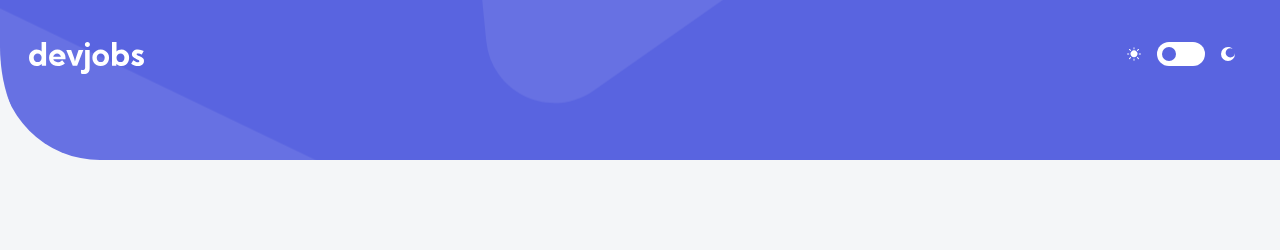
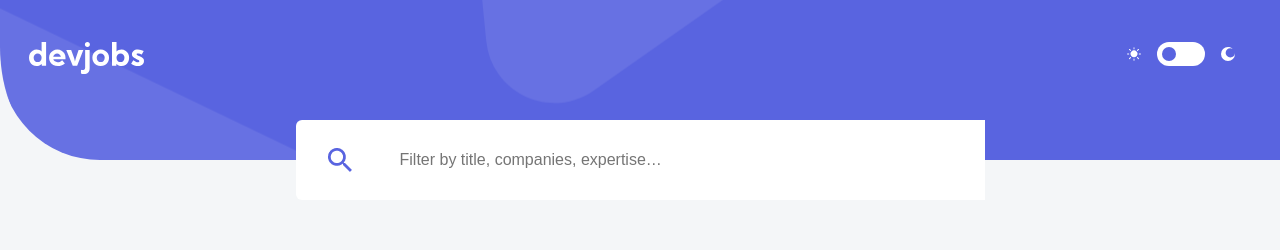
Before and after one commit to burhanuday/github-jobs, a React (Create React App) app: page / in a window 1280 px wide. Shown: the top 250 px of the page. Built offline with nearby package versions, Linux system fonts and the light colour scheme; no server answers.

Commit message:
Implemented search bar to filter jobs

```diff
--- /dev/null
+++ b/src/components/SearchBar/SearchBar.tsx
@@ -0,0 +1,69 @@
+import * as React from "react";
+import styled from "styled-components";
+
+import searchIcon from "../../assets/Shape.png";
+
+export interface SearchBarProps {
+  query: string;
+  setQuery: (query: any) => void;
+}
+
+const Container = styled.div`
+  display: flex;
+  justify-content: center;
+  margin-top: -40px;
+`;
+
+const SearchBarContainer = styled.div`
+  position: relative;
+  height: 80px;
+  background-color: ${({ theme }) => theme.searchBackground};
+  border-radius: 6px;
+  width: 327px;
+  padding-left: 72px;
+
+  @media (min-width: 768px) {
+    width: 689px;
+  }
+
+  @media (min-width: 1440px) {
+    width: 1100px;
+  }
+`;
+
+const StyledSearchBar = styled.input`
+  padding: 32px;
+  color: ${({ theme }) => theme.heading};
+  font-size: 16px;
+  width: 100%;
+  height: 100%;
+  z-index: 2;
+  outline: none;
+  border: none;
+  background-color: ${({ theme }) => theme.searchBackground};
+`;
+
+const SearchIcon = styled.img`
+  position: absolute;
+  left: 32px;
+  top: 28px;
+  height: 24px;
+  width: 24px;
+`;
+
+const SearchBar: React.FC<SearchBarProps> = ({ query, setQuery }) => {
+  return (
+    <Container>
+      <SearchBarContainer>
+        <SearchIcon src={searchIcon} />
+        <StyledSearchBar
+          value={query}
+          onChange={(e) => setQuery(e.target.value)}
+          placeholder="Filter by title, companies, expertise…"
+        />
+      </SearchBarContainer>
+    </Container>
+  );
+};
+
+export default SearchBar;
--- a/src/theme/index.ts
+++ b/src/theme/index.ts
@@ -20,6 +20,7 @@ export const lightTheme = {
   white: colors.white,
   card: colors.white,
   button: colors.violet,
+  searchBackground: colors.white,
 };
 
 export const darkTheme = {
@@ -31,6 +32,7 @@ export const darkTheme = {
   white: colors.white,
   card: colors.veryDarkBlue,
   button: colors.veryDarkBlue,
+  searchBackground: colors.veryDarkBlue,
 };
 
 export const GlobalStyles = createGlobalStyle<{ theme: typeof lightTheme }>`
--- a/src/views/Home.tsx
+++ b/src/views/Home.tsx
@@ -3,6 +3,7 @@ import styled from "styled-components";
 import { fetchJobsFromGithubApi } from "../api/jobs";
 import Button from "../components/Button/Button";
 import JobCard from "../components/JobCard/JobCard";
+import SearchBar from "../components/SearchBar/SearchBar";
 import { jobCardLogoColors } from "../constants/jobCardLogoColors";
 import { Job } from "../interfaces/Job";
 
@@ -41,6 +42,7 @@ const Home: React.FC<HomeProps> = () => {
   const [page, setPage] = useState<number>(0);
   const [hasMore, setHasMore] = useState(true);
   const [loading, setLoading] = useState(false);
+  const [query, setQuery] = useState("");
 
   const fetchJobs = useCallback(async () => {
     setLoading(true);
@@ -60,10 +62,15 @@ const Home: React.FC<HomeProps> = () => {
     fetchJobs();
   }, []);
 
+  const filteredJobs = query
+    ? jobs.filter((job) => job.title.includes(query))
+    : jobs;
+
   return (
     <Container>
+      <SearchBar query={query} setQuery={setQuery} />
       <Grid>
-        {jobs.map((job, index) => {
+        {filteredJobs.map((job, index) => {
           const jobCardLogoColor =
             jobCardLogoColors[index % jobCardLogoColors.length];
 
```
Also changed, not shown: src/assets/Shape.png (added).
